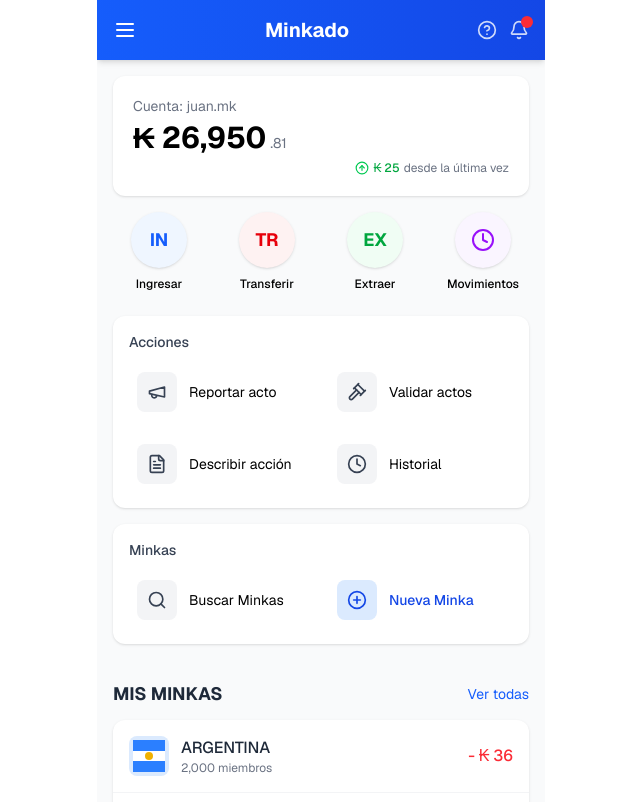
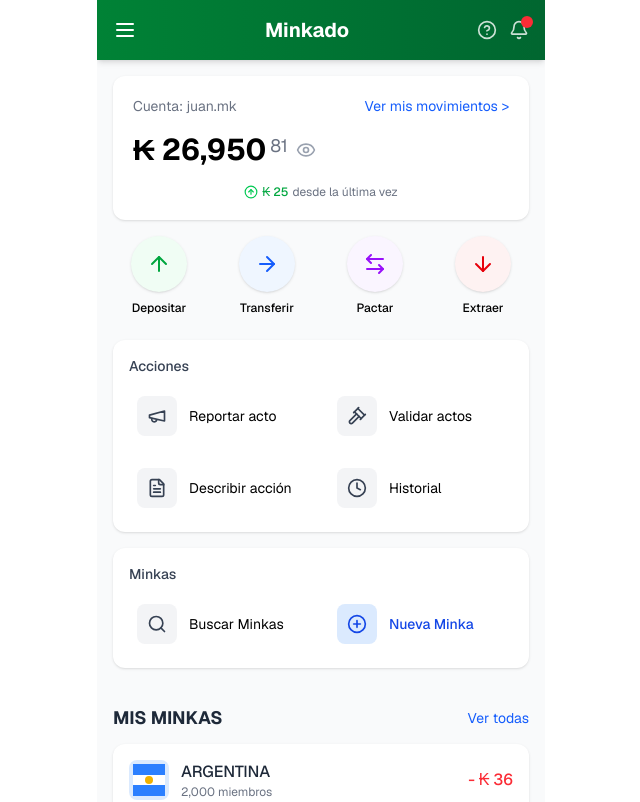
Before and after one commit to juanfernandezzaragoza/minkado_screens, a Next.js app: page / in a window 1280 px wide. Shown: the top 802 px of the page, without its empty margins (319-959 px from the left). Built offline with nearby package versions, Linux system fonts and the light colour scheme.

Commit message:
minor fixes

```diff
--- a/src/components/screens/HomeScreen.jsx
+++ b/src/components/screens/HomeScreen.jsx
@@ -1,6 +1,6 @@
 "use client"; // This is needed for client-side interactivity
 
-import React from 'react';
+import React, { useState } from 'react';
 import {
   TrendingUp,
   FileText,
@@ -11,7 +11,13 @@
   ArrowUpCircle,
   Fish,
   Megaphone,
-  Gavel
+  Gavel,
+  Eye,
+  EyeOff,
+  ArrowUp,
+  ArrowRight,
+  ArrowDown,
+  ArrowLeftRight
 } from 'lucide-react';
 import Card from '@/components/ui/Card';
 import ActionButton from '@/components/ui/ActionButton';
@@ -21,18 +27,46 @@
 import { theme } from '@/styles/theme';
 
 export default function HomeScreen() {
+  const [isBalanceVisible, setIsBalanceVisible] = useState(true);
+
+  const toggleBalanceVisibility = () => {
+    setIsBalanceVisible(!isBalanceVisible);
+  };
+
   return (
     <>
       {/* Account Overview Card */}
       <div className="m-4">
         <Card>
           <div className="p-5">
-            <div className="text-gray-500 text-sm mb-1">Cuenta: juan.mk</div>
-            <div className="flex items-baseline">
-              <span className="text-3xl font-bold mr-1">₭ 26,950</span>
-              <span className="text-sm text-gray-500 align-top">.81</span>
+            <div className="flex justify-between items-start mb-4">
+              <div className="text-gray-500 text-sm">Cuenta: juan.mk</div>
+              <div
+                className="text-sm text-blue-600 cursor-pointer"
+                onClick={() => console.log('Ver movimientos')}
+              >
+                Ver mis movimientos &gt;
+              </div>
             </div>
-            <div className="flex justify-end items-center text-xs mt-1">
+
+            <div className="flex items-baseline mb-4">
+              {isBalanceVisible ? (
+                <>
+                  <span className="text-3xl font-bold mr-1">₭ 26,950</span>
+                  <span className="text-lg text-gray-500 self-start">81</span>
+                </>
+              ) : (
+                <span className="text-3xl font-bold">₭ ••••••</span>
+              )}
+              <button
+                onClick={toggleBalanceVisibility}
+                className="ml-2 text-gray-400 hover:text-gray-600 self-baseline"
+              >
+                {isBalanceVisible ? <Eye size={20} /> : <EyeOff size={20} />}
+              </button>
+            </div>
+
+            <div className="flex justify-center items-center text-xs">
               <ArrowUpCircle size={14} className="text-green-500 mr-1" />
               <div className="text-green-600 font-medium">₭ 25</div>
               <div className="ml-1 text-gray-500">desde la última vez</div>
@@ -44,24 +78,24 @@
       {/* Primary Actions */}
       <div className="grid grid-cols-4 px-4 pb-6 text-center text-xs gap-4">
         <ActionButton
-          icon={<div className="text-blue-600 font-bold text-lg">IN</div>}
-          label="Ingresar"
+          icon={<ArrowUp size={24} className="text-green-600" />}
+          label="Depositar"
+          bgColor={theme.colors.success.light}
+        />
+        <ActionButton
+          icon={<ArrowRight size={24} className="text-blue-600" />}
+          label="Transferir"
           bgColor={theme.colors.primary.light}
         />
         <ActionButton
-          icon={<div className="text-red-600 font-bold text-lg">TR</div>}
-          label="Transferir"
-          bgColor={theme.colors.danger.light}
+          icon={<ArrowLeftRight size={24} className="text-purple-600" />}
+          label="Pactar"
+          bgColor={theme.colors.secondary.light}
         />
         <ActionButton
-          icon={<div className="text-green-600 font-bold text-lg">EX</div>}
+          icon={<ArrowDown size={24} className="text-red-600" />}
           label="Extraer"
-          bgColor={theme.colors.success.light}
-        />
-        <ActionButton
-          icon={<Clock size={24} className="text-purple-600" />}
-          label="Movimientos"
-          bgColor={theme.colors.secondary.light}
+          bgColor={theme.colors.danger.light}
         />
       </div>
 
--- a/src/styles/theme.js
+++ b/src/styles/theme.js
@@ -31,7 +31,7 @@
     },
   },
   gradients: {
-    primary: 'bg-gradient-to-r from-blue-600 to-blue-700',
+    primary: 'bg-gradient-to-r from-green-700 to-green-800',
     total: 'bg-gradient-to-r from-blue-50 to-green-50',
   }
 };
```
Also changed, not shown: package.json (+5 -3 lines), 1 other file (tests, documents, lock files or other folders).
